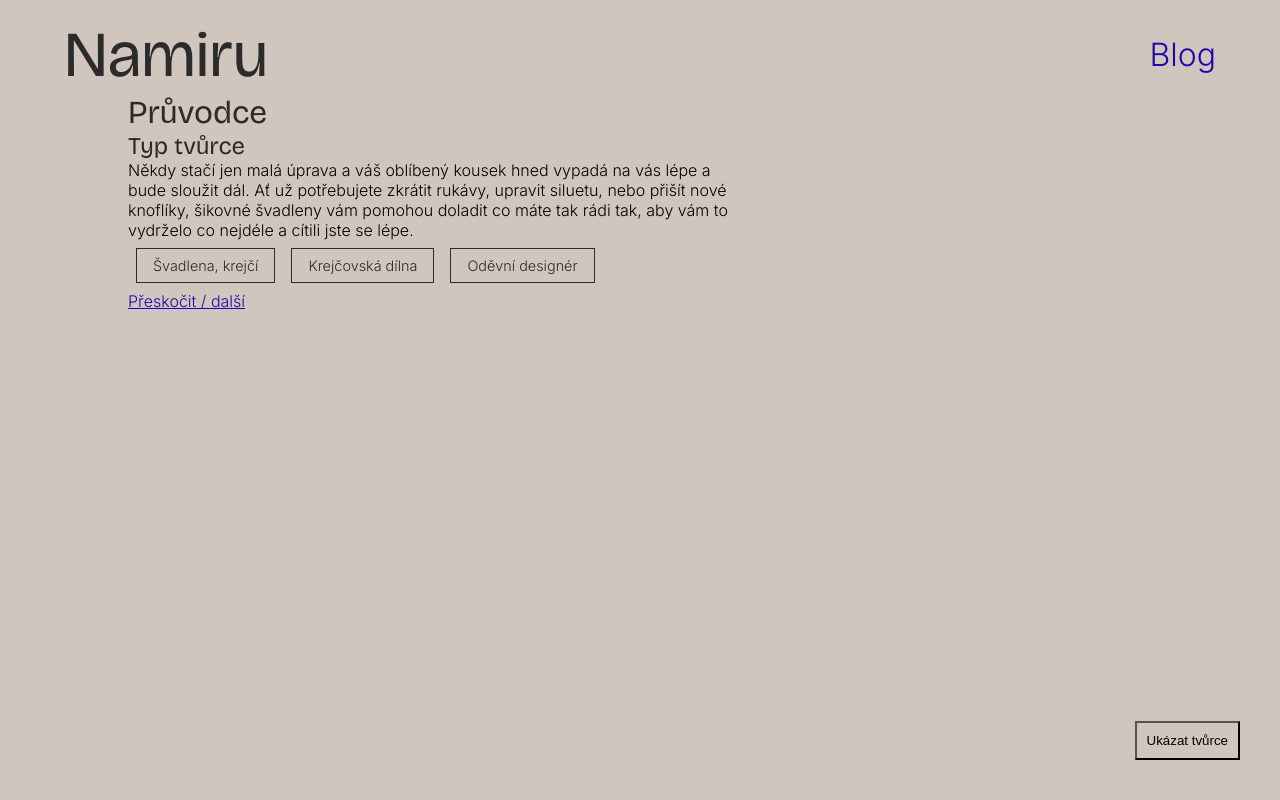
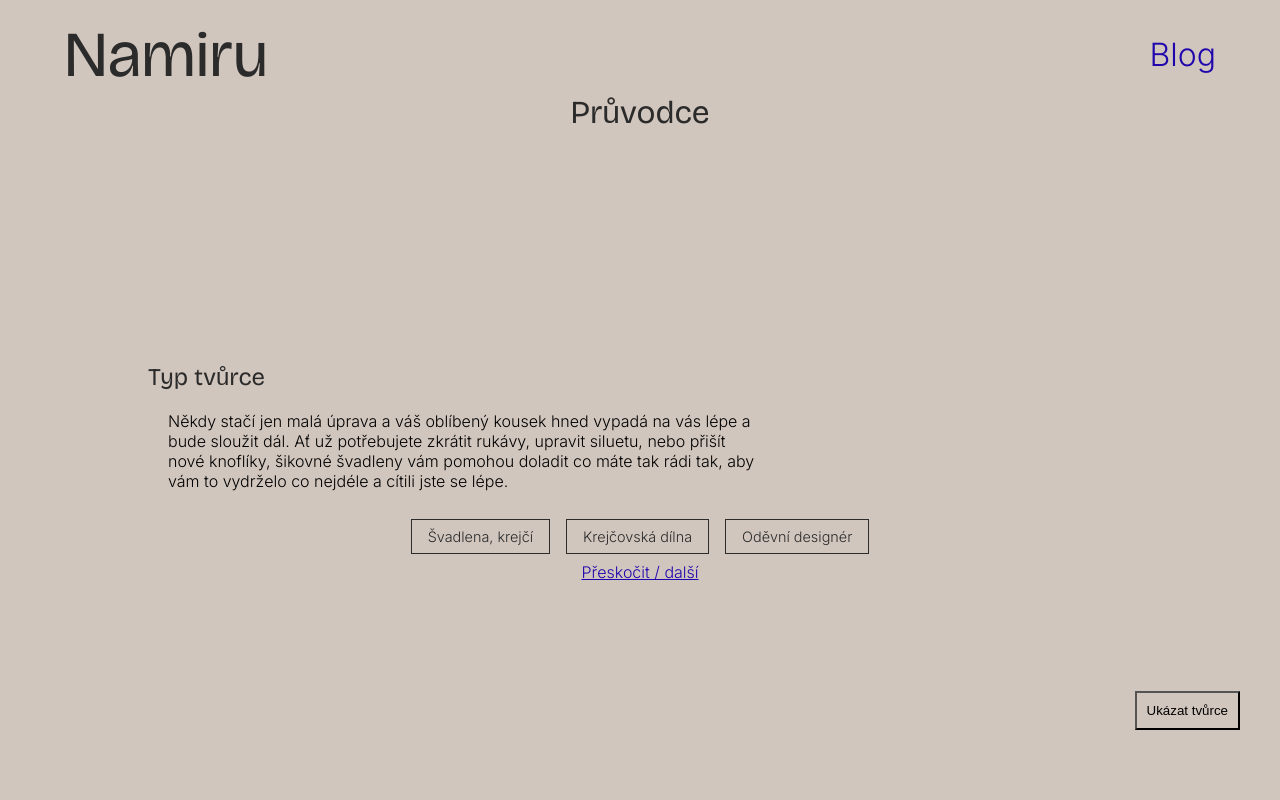
Before and after one commit to han-fris/namiru-app, a React (Vite) app: page /pruvodce in a window 1280 px wide. Shown: the top 800 px of the page. Built offline with nearby package versions, Linux system fonts and the light colour scheme.

Commit message:
uprava stylu Guide

```diff
--- a/src/pages/Guide/Guide.css
+++ b/src/pages/Guide/Guide.css
@@ -3,12 +3,31 @@
   display: flex;
 }
 
+.guide__title {
+  text-align: center;
+}
+
 .guide__section {
   height: 100vh;
+  display: flex;
+  flex-direction: column;
+  justify-content: center;
+  align-items: center;
+  max-width: 100%;
+  margin: 20px
+}
+
+#creator-types {
+  height: 80vh;
 }
 
 .guide__text {
-  max-width: 100%;
+  width: 90%;
+  margin: 20px;
+}
+
+.guide__filters {
+  text-align: left;
 }
 
 .guide__button {
@@ -18,8 +37,9 @@
   cursor: pointer;
   position: fixed;
   right: 30px;
-  bottom: 30px;
+  bottom: 60px;
 }
+
 
 @media (min-width: 800px) {
   .guide {
--- a/src/pages/Guide/Guide.jsx
+++ b/src/pages/Guide/Guide.jsx
@@ -121,7 +121,6 @@ export const Guide = () => {
               <div className="guide__filters">
                 <FilterOptionsList name="style"></FilterOptionsList>
               </div>
-              <GuidePanel id="creator-types"></GuidePanel>
             </section>
             <div className="guide__submit">
               <button className="guide__button" type="submit">
```
